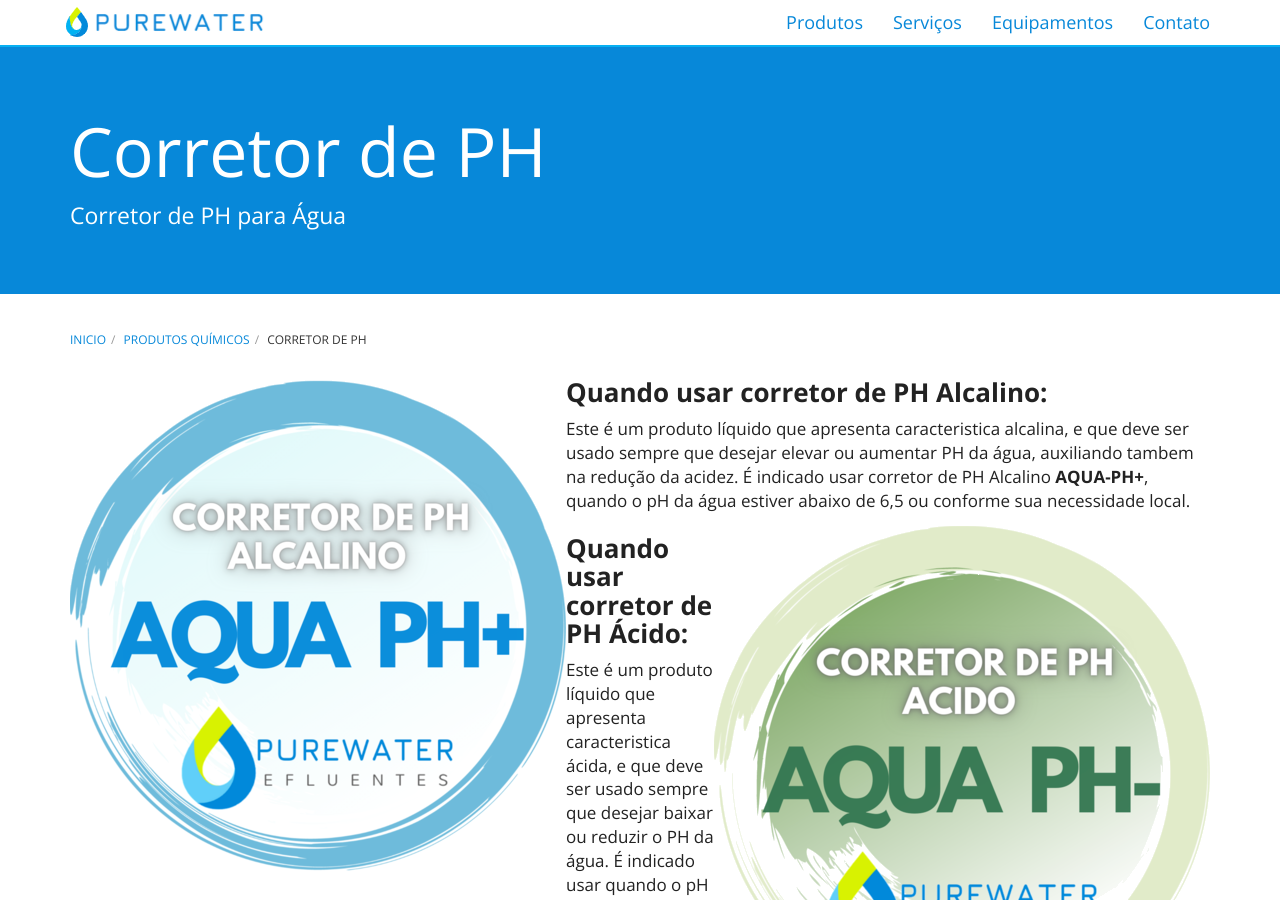
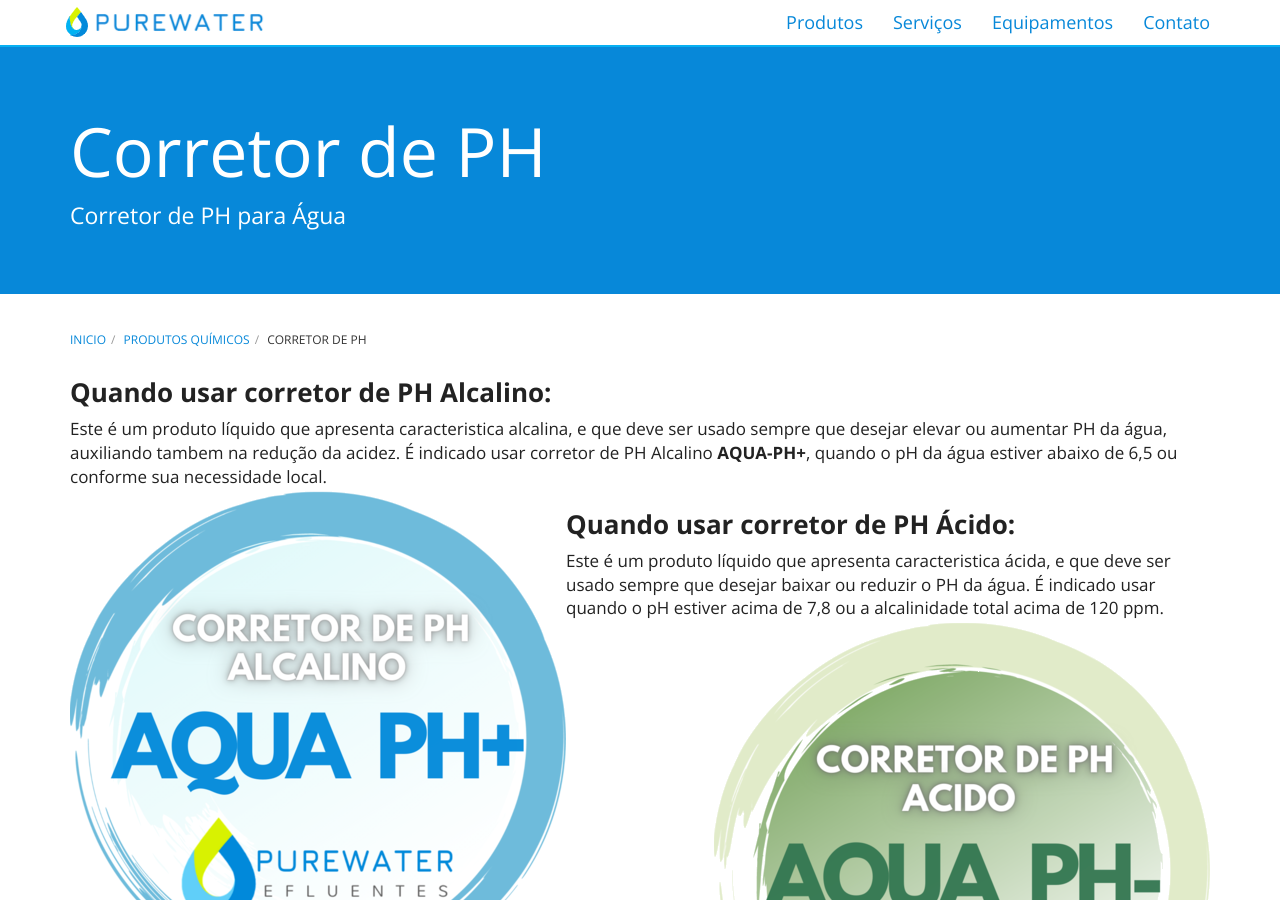
Before and after one commit to purewaterefluentes/purewaterefluentes.github.io, a Jekyll site: the page built from produtos/ph-menos-corretivo-para-piscina.md, in a window 1280 px wide and 900 px high. Built offline with Jekyll 4.4.1, drawn with Linux system fonts in a browser that asks for light colours; nearby versions of some CDN libraries; library files that are not in the unit come from our copies.

Commit message:
Update ph-menos-corretivo-para-piscina.md

```diff
--- a/produtos/ph-menos-corretivo-para-piscina.md
+++ b/produtos/ph-menos-corretivo-para-piscina.md
@@ -4,20 +4,18 @@
 title: Corretor de PH
 subtitle: Corretor de PH para Água
 ---
-<img class="img-responsive pull-left" style="max-width: 65%;" src="../../website/images/corretor de PH alcalino.png" alt="corretor de PH alcalino">
-
 ### **Quando usar corretor de PH Alcalino:**
 
 Este é um produto líquido que apresenta caracteristica alcalina, e que deve ser usado sempre que desejar elevar ou aumentar PH da  água, auxiliando tambem na redução da acidez.
 É indicado usar corretor de PH Alcalino **AQUA-PH+**, quando o pH da água estiver abaixo de 6,5 ou conforme sua necessidade local.
+<img class="img-responsive pull-left" style="max-width: 65%;" src="../../website/images/corretor de PH alcalino.png" alt="corretor de PH alcalino">
 
-
-<img class="img-responsive pull-right" style="max-width: 65%;" src="../../website/images/corretor de PH acido.png" alt="corretor de PH acido">
 
 ### **Quando usar corretor de PH Ácido:**
 
 Este é um produto líquido que apresenta caracteristica ácida, e que deve ser usado sempre que desejar baixar ou reduzir o PH da  água.
 É indicado usar quando o pH estiver acima de 7,8 ou a alcalinidade total acima de 120 ppm.
+<img class="img-responsive pull-right" style="max-width: 65%;" src="../../website/images/corretor de PH acido.png" alt="corretor de PH acido">
 
 
 ### **Tratamento de Água de Piscina:**
```
